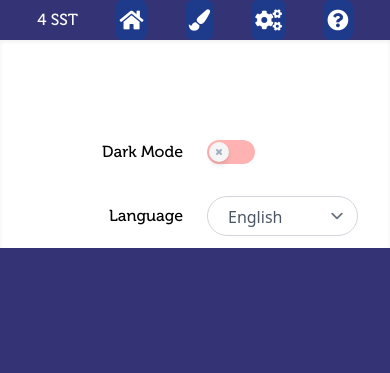
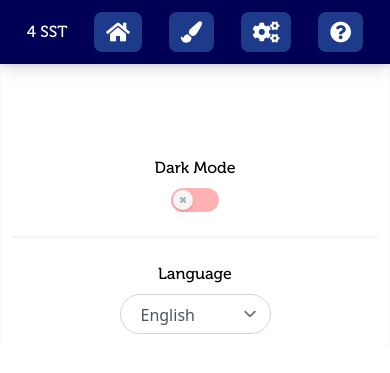
Before and after one commit to tuyenhn/4_sst_web_app, a Flask app: page /settings in a window 390 px wide. Shown: the top 373 px of the page. Run offline with Flask 2, Linux system fonts and the light colour scheme; style sheets or scripts are compiled from the project's sources; some libraries are stand-ins or nearby versions.

Commit message:
various positioning fixes, responsive and mobile layout for settings

```diff
--- a/app/static/js/index.js
+++ b/app/static/js/index.js
@@ -68,6 +68,8 @@ let mobileNav = () => {
     $(".navTxt").each((i, obj) => {
       $(obj).toggleClass("hidden");
     });
+  } else {
+    $("#settingsSep").toggleClass("hidden");
   }
 };
 
--- a/app/templates/home.html
+++ b/app/templates/home.html
@@ -20,7 +20,7 @@
 
 <!--Description-->
 <div
-  class="flex flex-wrap content-center pt-3 px-0 w-full lg:px-5 lg:w-1/2 lg:h-1/2"
+  class="flex flex-wrap content-center pt-3 px-2 w-full lg:px-5 lg:w-1/2 lg:h-1/2"
 >
   <div>
     <p
@@ -44,7 +44,7 @@
 
 <!--Login-->
 <div
-  class="flex flex-wrap content-center pt-3 w-full h-1/2 lg:pt-0 lg:px-5 lg:w-1/2"
+  class="flex flex-wrap content-center pt-3 px-2 w-full h-1/2 lg:pt-0 lg:px-5 lg:w-1/2"
 >
   <div class="w-full">
     <div
--- a/app/templates/settings.html
+++ b/app/templates/settings.html
@@ -1,20 +1,26 @@
+<!-- prettier-ignore -->
 {% extends "template.html" %}
 {% block title %}4 SST{% endblock %}
 {% block head %} {{ super() }} {% endblock %}
 {% block content %}
 
-	<div class="pt-20 grid grid-cols-2 grid-rows-2 gap-6">
+<div class="flex flex-col flex-wrap pt-20 w-full space-y-6 lg:space-y-3">
   <!--Dark mode-->
-		<div class="flex items-center justify-end">
+  <div class="flex flex-col space-y-2 lg:flex-row lg:space-y-0">
+    <div
+      class="flex content-center justify-center pr-0 w-full lg:justify-end lg:pr-2 lg:w-1/2"
+    >
       <label
         for="toggle"
-					class="flex justify-start text-md text-text-primary static font-header-medium items-center"
+        class="text-md text-text-primary static flex items-center justify-start font-header-medium"
       >
         Dark Mode
       </label>
     </div>
-		<div class="flex items-center justify-start">
-			<div class="switch colour">
+    <div
+      class="flex items-center justify-center pl-0 w-full lg:justify-start lg:pl-2 lg:w-1/2"
+    >
+      <div class="switch colour h-6">
         <input id="check3" class="switch-checkbox hidden" type="checkbox" />
         <label
           for="check3"
@@ -22,24 +28,36 @@
         ></label>
       </div>
     </div>
+  </div>
+
+  <!--Separator-->
+  <div class="w-full h-0.5 bg-gray-100" id="settingsSep"></div>
 
   <!-- Language -->
-		<div class="flex items-center justify-end">
+  <div class="flex flex-col space-y-2 lg:flex-row lg:space-y-0">
+    <div
+      class="flex content-center justify-center pr-0 w-full lg:justify-end lg:pr-2 lg:w-1/2"
+    >
       <label
         for="toggle"
-					class="flex justify-start text-text-primary static font-header-medium text-md items-center"
+        class="text-text-primary text-md static flex items-center justify-start font-header-medium"
       >
         Language
       </label>
     </div>
+    <div
+      class="flex content-center justify-center pl-0 w-full lg:justify-start lg:pl-2 lg:w-1/2"
+    >
       <div class="relative inline-flex">
         <select
-					class="transition-all border border-gray-300 rounded-full text-gray-600 h-10 pl-5 pr-10 bg-white hover:border-gray-400 focus:outline-none appearance-none"
+          class="pl-5 pr-10 h-10 text-gray-600 bg-white border border-gray-300 hover:border-gray-400 rounded-full focus:outline-none appearance-none transition-all"
         >
           <option>English</option>
           <option>Vietnamese</option>
         </select>
       </div>
     </div>
+  </div>
+</div>
 
 {% endblock %}
--- a/app/templates/template.html
+++ b/app/templates/template.html
@@ -33,16 +33,17 @@
 
     <!--Javascript-->
     <script src="../static/node_modules/jquery/dist/jquery.min.js"></script>
-    <script defer src="../static/node_modules/alpinejs/dist/alpine.js"></script>
     <script src="../static/js/ModernizrMQ.js"></script>
     <script async defer src="../static/js/index.js"></script>
     {% endblock %}
   </head>
 
   <body
-    class="flex flex-col py-0 w-screen bg-bg-primary bg-opacity-80 lg:flex-row lg:py-5 lg:h-screen"
+    class="flex flex-col py-0 w-screen bg-white bg-opacity-80 lg:flex-row lg:py-5 lg:h-screen lg:bg-bg-primary"
   >
-    <div class="flex-none pt-0 w-full h-10 lg:pt-5 lg:w-32 lg:h-full">
+    <div
+      class="sticky top-0 flex-none py-3 w-full h-16 bg-bg-primary shadow-lg lg:static lg:pt-5 lg:w-32 lg:h-full lg:bg-transparent lg:shadow-none"
+    >
       <div
         class="flex flex-row justify-evenly h-full lg:flex-col lg:justify-start lg:space-y-2"
       >
@@ -54,7 +55,7 @@
         <div class="lg:px-2">
           <a
             href="{{ url_for('home') }}"
-            class="flex items-center justify-center px-1 h-full hover:text-gray-100 hover:bg-blue-500 bg-blue-900 rounded-lg cursor-pointer lg:px-0 lg:h-11"
+            class="flex items-center justify-center px-3 h-full hover:text-gray-100 hover:bg-blue-500 bg-blue-900 rounded-lg cursor-pointer lg:px-0 lg:h-11"
           >
             <i class="fas fa-home fa-lg" style="color: white"></i>
             <div>
@@ -65,7 +66,7 @@
         <div class="lg:px-2">
           <a
             href="{{ url_for('paint') }}"
-            class="flex items-center justify-center px-1 h-full hover:text-gray-100 hover:bg-blue-500 bg-blue-900 rounded-lg cursor-pointer lg:px-0 lg:h-11"
+            class="flex items-center justify-center px-3 h-full hover:text-gray-100 hover:bg-blue-500 bg-blue-900 rounded-lg cursor-pointer lg:px-0 lg:h-11"
           >
             <i class="fas fa-paint-brush fa-lg" style="color: white"></i>
             <div>
@@ -76,7 +77,7 @@
         <div class="lg:px-2">
           <a
             href="{{ url_for('settings') }}"
-            class="flex items-center justify-center px-1 h-full hover:text-gray-100 hover:bg-blue-500 bg-blue-900 rounded-lg cursor-pointer lg:px-0 lg:h-11"
+            class="flex items-center justify-center px-3 h-full hover:text-gray-100 hover:bg-blue-500 bg-blue-900 rounded-lg cursor-pointer lg:px-0 lg:h-11"
           >
             <i class="fas fa-cogs fa-lg" style="color: white"></i>
             <div>
@@ -87,7 +88,7 @@
         <div class="lg:px-2">
           <a
             href="{{ url_for('help') }}"
-            class="flex items-center justify-center px-1 h-full hover:text-gray-100 hover:bg-blue-500 bg-blue-900 rounded-lg cursor-pointer lg:px-0 lg:h-11"
+            class="flex items-center justify-center px-3 h-full hover:text-gray-100 hover:bg-blue-500 bg-blue-900 rounded-lg cursor-pointer lg:px-0 lg:h-11"
           >
             <i class="fas fa-question-circle fa-lg" style="color: white"></i>
             <div>
```
Lines whose indentation alone changed are shown as unchanged.
